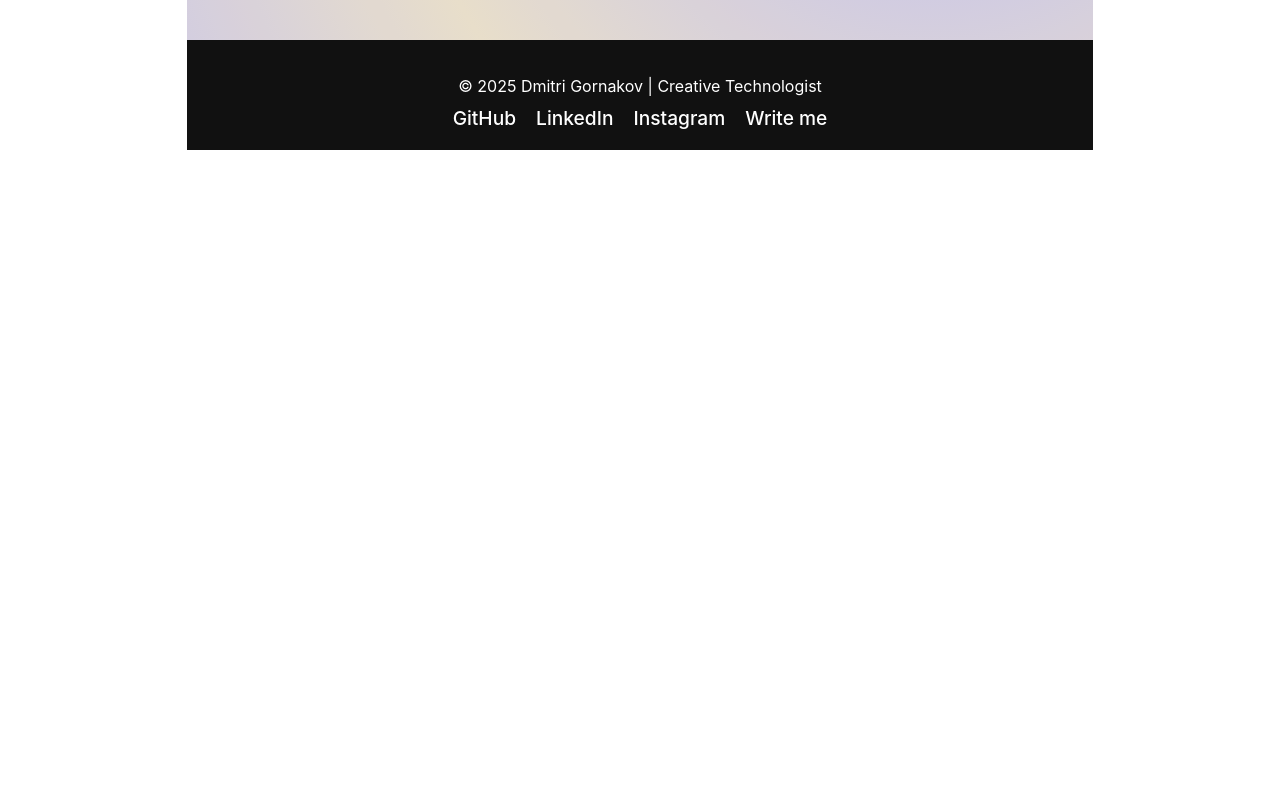
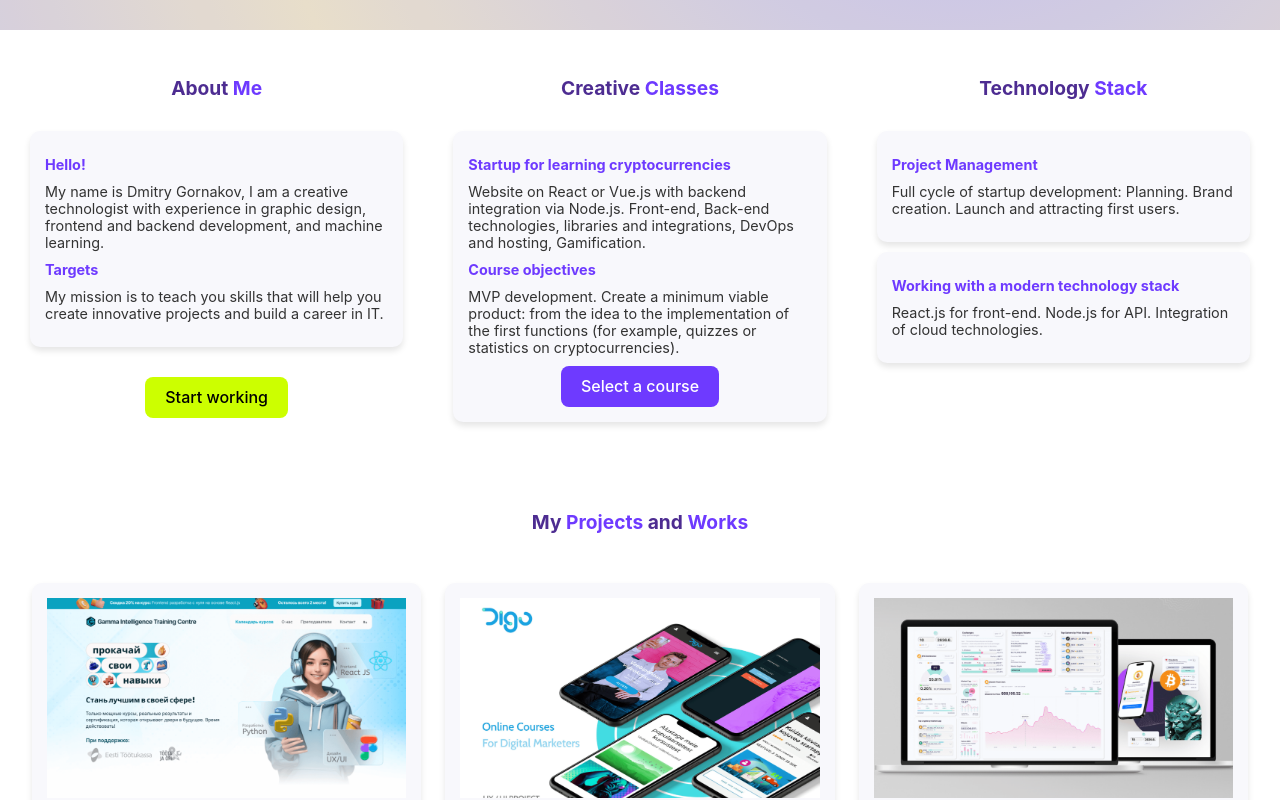
Before and after one commit to visualGravitySense/website-portfolio-blog, a React (Vite) app: page / in a window 1280 px wide. Shown: the part 640-1440 px from the top of the page. Before the commit the page ends 800 px from the top, so only its background shows below. Built offline with nearby package versions, Linux system fonts and the light colour scheme; grey boxes are pictures that could not be loaded.

Commit message:
online CV

```diff
--- a/src/App.jsx
+++ b/src/App.jsx
@@ -22,8 +22,8 @@ const App = () => {
         <Header />
         <HeroSection />
 
-        {/* <ComplexComponent /> */}
-        {/* <Portfolio /> */}
+        <ComplexComponent />
+        <Portfolio />
 
         {/* <CourseComponent /> */}
 
--- a/src/Component.css
+++ b/src/Component.css
@@ -7,14 +7,20 @@
 
   .section-header {
     display: flex;
-    justify-content: space-around;
+    /* justify-content: space-around;
     width: 100%;
-    margin-bottom: 20px;
+    margin-bottom: 20px; */
+
+    flex-direction: column; /* В одну колонку на мобильных */
+    align-items: center; /* Центрирование заголовка */
+    text-align: center;
+    margin-bottom: 15px;
   }
 
   .section-header h2 {
-    font-size: 1.5rem;
+    /* font-size: 1.5rem; */
     color: #4d2c91;
+    font-size: 1.2rem; /* Уменьшаем шрифт */
   }
 
   .highlight {
@@ -23,8 +29,18 @@
 
   .content-wrapper {
     display: flex;
+    /* justify-content: space-between;
+    width: 100%; */
+
+    /* flex-direction: column; Вертикальный макет */
+    /* width: 100%; */
+    /* align-items: center; Центрируем блоки */
+
     justify-content: space-between;
+    gap: 20px; /* Пространство между блоками */
+    flex-wrap: wrap; /* Позволяет переносить блоки на следующую строку */
     width: 100%;
+
   }
 
   .left-block,
@@ -32,47 +48,73 @@
   .right-block {
     flex: 1;
     padding: 10px;
+
+    /* flex: none; Отменяем равные пропорции */
+    /* width: 100%; Растягиваем блоки     */
+
+    max-width: calc(33.33% - 20px); /* Три блока в ряд с учетом gap */
+    box-sizing: border-box; /* Учитываем отступы и ширину */
   }
 
   .card {
     background: #f8f8fc;
     border-radius: 10px;
     box-shadow: 0 4px 6px rgba(0, 0, 0, 0.1);
-    padding: 20px;
+    /* padding: 20px; */
+    /* margin: 10px; */
+
+    padding: 15px; /* Уменьшаем отступы */
     text-align: center;
-    margin: 10px;
+    margin: 10px 0; /* Увеличиваем вертикальный отступ */
   }
 
   .card img {
-    max-width: 300px;
+    /* max-width: 300px; */
     margin-bottom: 10px;
+
+    max-width: 100%; /* Масштабируем изображение */
+    height: auto; /* Сохраняем пропорции */
   }
 
   .title {
-    margin: 20px 0;
-    font-size: 1rem;
+    /* margin: 20px 0;
+    font-size: 1rem; */
+
+    margin: 10px 0; /* Уменьшаем отступы */
+    font-size: 0.9rem; /* Уменьшаем размер текста */
     color: #6e3aff;
     text-align: left;
   }
 
   .description {
-    margin: 20px 0;
-    font-size: 1rem;
+    /* margin: 20px 0; */
+    /* font-size: 1rem; */
     color: #333;
     text-align: left;
+
+    margin: 10px 0; /* Уменьшаем отступы */
+    font-size: 0.9rem; /* Уменьшаем размер текста */
+
   }
 
   .buttons {
     display: flex;
+
+    /* flex-direction: column; Кнопки в одну колонку */
     justify-content: center;
     gap: 10px;
   }
 
   .btn {
-    padding: 10px 20px;
+    /* padding: 10px 20px; */
+    padding: 8px 15px; /* Уменьшаем размер кнопок */
+
     border: none;
     border-radius: 5px;
-    font-size: 1rem;
+
+    /* font-size: 1rem; */
+    font-size: 0.9rem; /* Уменьшаем шрифт */
+
     cursor: pointer;
   }
 
@@ -85,3 +127,30 @@
     background-color: #6e3aff;
     color: #fff;
   }
+
+
+  /* Media query для мобильных устройств */
+@media (max-width: 768px) {
+
+
+  .content-wrapper {
+    flex-direction: column; /* Все блоки в одну колонку */
+    /* align-items: stretch; Растянуть на всю ширину */
+    gap: 15px; /* Уменьшаем пространство между блоками */
+  }
+
+  .left-block,
+  .center-block,
+  .right-block {
+    max-width: 100%; /* Растягиваем на всю ширину */
+    padding: 10px;
+  }
+
+  .card {
+    margin: 15px 0; /* Больше пространства между карточками */
+  }
+
+  .section-header h2 {
+    font-size: 1.1rem; /* Ещё меньше для узких экранов */
+  }
+}
--- a/src/Footer.css
+++ b/src/Footer.css
@@ -38,3 +38,10 @@
   .social-links a:hover:nth-child(4) {
     color: #38d4a5; /* Email (красный) */
   }
+
+  @media (max-width: 768px) {
+    .social-links a {
+      font-size: 1rem;
+
+    }
+  }
--- a/src/HeroSection.css
+++ b/src/HeroSection.css
@@ -352,6 +352,12 @@
     height: 30px;
     opacity: 0.6;
   }
+
+  .picture {
+    bottom: 10%;
+    left: 10%;
+    animation-delay: 6s;
+  }
 }
 
 @media (max-width: 480px) {
@@ -380,6 +386,12 @@
     height: 25px;
     opacity: 0.5;
   }
+
+  .picture {
+    bottom: 10%;
+    left: 10%;
+    animation-delay: 6s;
+  }
 }
 
 /* Упрощение эффектов на мобильных */
--- a/src/Portfolio.jsx
+++ b/src/Portfolio.jsx
@@ -63,7 +63,7 @@ const Portfolio = () => {
     <section id="projects" style={{ padding: "2rem", backgroundColor: "#fff" }}>
         <div className="section-header">
             <h2 style={{ textAlign: "center", marginBottom: "1.5rem" }}>
-                My <span className="highlight">Projects</span>
+                My <span className="highlight">Projects</span> and <span className="highlight">Works</span>
              </h2>
         </div>
 
```
